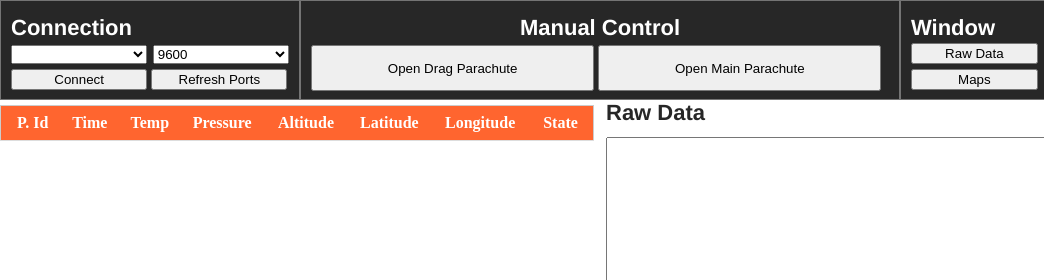
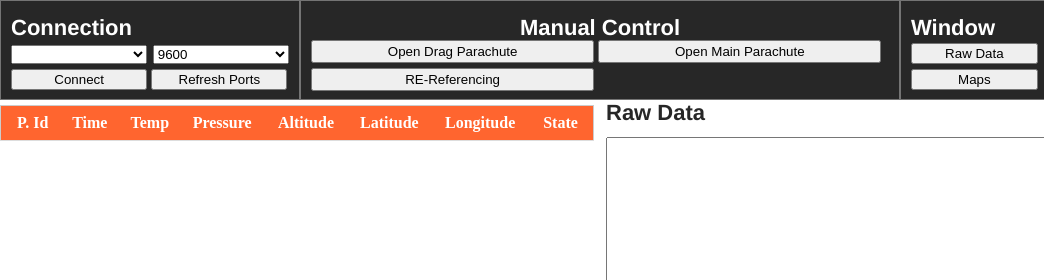
Before and after one commit to hasbisevinc/ITU_ROCKET_TEAM, an Electron app: page ground_station/index.html in a window 1200 px wide. Shown: the top 280 px of the page, 0-1044 px from the left. Drawn offline with nearby package versions, Linux system fonts and the light colour scheme; no server answers.

Commit message:
adding rereferencing button

```diff
--- a/ground_station/index.html
+++ b/ground_station/index.html
@@ -225,9 +225,10 @@
         </div>
         <div class="bottom-container-1-2">
             <h3 style="width:100%; text-align: center ">Manual Control</h3>
-            <div style="margin-top:-10px; margin-left:10px; margin-right:10px; ">
-                <button id="connectButton" style="width:49%; height:46px;" onclick="window.openDragParachute()">Open Drag Parachute</button>
-                <button id="refreshPortButton" style="width:49%; height:46px;" onclick="window.openMainParachute()">Open Main Parachute</button>
+            <div style="margin-top:-15px; margin-left:10px; margin-right:10px; ">
+                <button id="connectButton" style="width:49%; height:23px;" onclick="window.openDragParachute()">Open Drag Parachute</button>
+                <button id="refreshPortButton" style="width:49%; height:23px;" onclick="window.openMainParachute()">Open Main Parachute</button>
+                <button id="refreshPortButton" style="width:49%; height:23px; margin-top:5px;" onclick="window.rereferencing()">RE-Referencing</button>
             </div>
         </div>
         <div class="bottom-container-1-8">
--- a/ground_station/renderer.js
+++ b/ground_station/renderer.js
@@ -34,6 +34,10 @@ window.openDragParachute = function () {
 
 window.openMainParachute = function () {
   send("XMY");
+}
+
+window.rereferencing = function () {
+  send("XRY");
 }
 
 initPage();
```
Also changed, not shown: 1 other file.
